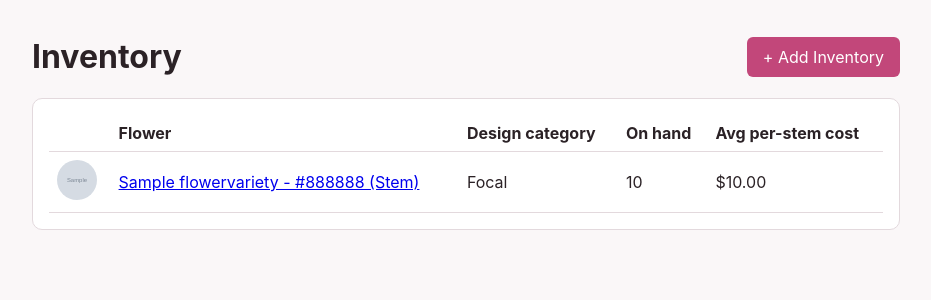
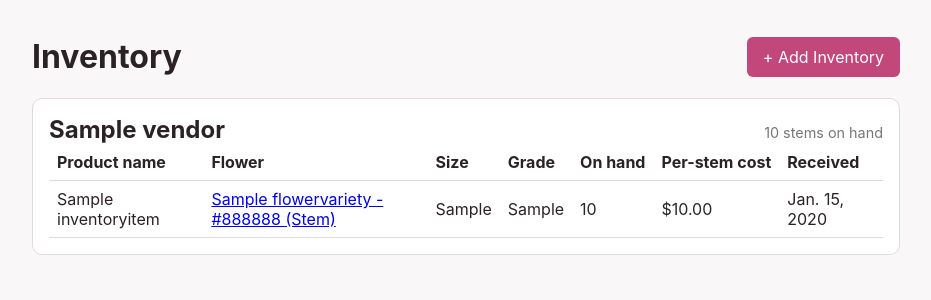
Before and after one commit to mikesmeets/arrangement-app, a Django app: page /inventory/ in a window 1280 px wide. Shown: the part 44-344 px from the top of the page, without its empty margins (174-1105 px from the left). Run offline with Django 5.2, Linux system fonts and the light colour scheme; a user stored in the database is signed in; tables that the repository leaves empty hold one stand-in row (values such as "Sample post"); grey boxes marked "Sample" are stand-in pictures.

Commit message:
Group inventory by vendor; build arrangements from recent invoices
- Inventory list is now organized by vendor: one card per vendor showing
  its received items (product name, mapped flower, size/grade, on-hand,
  per-stem cost, date) plus a per-vendor stems-on-hand total.
- Arrangement builder replaces the category flower grid with the most
  recent invoices (up to 10) as collapsible groups. Each shows the vendor,
  date, and invoice number, with a tap-to-add button per distinct mapped
  flower on that invoice. The newest invoice is expanded by default.

Co-Authored-By: Claude Opus 4.8 <noreply@anthropic.com>

```diff
--- a/catalog/views.py
+++ b/catalog/views.py
@@ -16,8 +16,20 @@ from .thumbnails import render_thumbnail
 
 @login_required
 def inventory_list(request):
-    flowers = Flower.objects.select_related("category", "variety").all()
-    return render(request, "catalog/inventory_list.html", {"flowers": flowers})
+    items = (
+        InventoryItem.objects.select_related(
+            "vendor", "flower__variety", "flower__category"
+        ).order_by("vendor__name", "-date_received", "name")
+    )
+    vendor_rows = []
+    current = None
+    for item in items:
+        if current is None or current["vendor"] != item.vendor:
+            current = {"vendor": item.vendor, "items": [], "total_on_hand": 0}
+            vendor_rows.append(current)
+        current["items"].append(item)
+        current["total_on_hand"] += item.quantity
+    return render(request, "catalog/inventory_list.html", {"vendor_rows": vendor_rows})
 
 
 @login_required
--- a/templates/base.html
+++ b/templates/base.html
@@ -205,6 +205,29 @@
       cursor: pointer;
     }
     .row-delete-btn:hover { color: #7a1f1f; }
+    .invoice-group {
+      border: 1px solid var(--border);
+      border-radius: 8px;
+      margin-bottom: 0.5rem;
+    }
+    .invoice-group > summary {
+      cursor: pointer;
+      padding: 0.6rem 0.75rem;
+      list-style: none;
+      display: flex;
+      flex-wrap: wrap;
+      align-items: baseline;
+      gap: 0.5rem;
+    }
+    .invoice-group > summary::-webkit-details-marker { display: none; }
+    .invoice-group > summary::before {
+      content: "\25B8";
+      color: var(--pink-dark);
+      transition: transform 0.15s;
+    }
+    .invoice-group[open] > summary::before { content: "\25BE"; }
+    .invoice-group[open] > summary { border-bottom: 1px solid var(--border); }
+    .invoice-group .flower-grid { padding: 0.75rem; margin-bottom: 0; }
   </style>
   {% block extra_head %}{% endblock %}
 </head>
--- a/templates/catalog/inventory_list.html
+++ b/templates/catalog/inventory_list.html
@@ -5,34 +5,43 @@
   <h1>Inventory</h1>
   <a class="btn" href="{% url 'inventory-add' %}">+ Add Inventory</a>
 </div>
+
+{% for row in vendor_rows %}
 <div class="card">
+  <div style="display:flex;justify-content:space-between;align-items:baseline;">
+    <h2 style="margin:0;">{{ row.vendor.name }}</h2>
+    <span class="muted">{{ row.total_on_hand }} stems on hand</span>
+  </div>
   <table>
     <thead>
       <tr>
-        <th></th>
+        <th>Product name</th>
         <th>Flower</th>
-        <th>Design category</th>
+        <th>Size</th>
+        <th>Grade</th>
         <th>On hand</th>
-        <th>Avg per-stem cost</th>
+        <th>Per-stem cost</th>
+        <th>Received</th>
       </tr>
     </thead>
     <tbody>
-      {% for flower in flowers %}
+      {% for item in row.items %}
       <tr>
-        <td>
-          {% if flower.image %}
-            <img src="{{ flower.image.url }}" alt="" class="flower-thumb">
-          {% endif %}
-        </td>
-        <td><a href="{% url 'flower-detail' flower.pk %}">{{ flower }}</a></td>
-        <td>{{ flower.get_design_category_display }}</td>
-        <td>{{ flower.quantity_on_hand }}</td>
-        <td>${{ flower.current_avg_cost|floatformat:2 }}</td>
+        <td>{{ item.name }}</td>
+        <td><a href="{% url 'flower-detail' item.flower.pk %}">{{ item.flower }}</a></td>
+        <td>{{ item.size|default:"—" }}</td>
+        <td>{{ item.grade|default:"—" }}</td>
+        <td>{{ item.quantity }}</td>
+        <td>${{ item.per_stem_cost|floatformat:2 }}</td>
+        <td>{{ item.date_received }}</td>
       </tr>
-      {% empty %}
-      <tr><td colspan="5" class="muted">No flowers in the taxonomy yet. Add some in the <a href="{% url 'admin:index' %}">admin</a>, then add inventory.</td></tr>
       {% endfor %}
     </tbody>
   </table>
 </div>
+{% empty %}
+<div class="card">
+  <p class="muted">No inventory yet. Confirm an invoice to add stock, or <a href="{% url 'inventory-add' %}">add inventory by hand</a>.</p>
+</div>
+{% endfor %}
 {% endblock %}
```
Also changed, not shown: arrangements/views.py (+31 -3 lines), templates/arrangements/arrangement_edit.html (+11 -7 lines).
